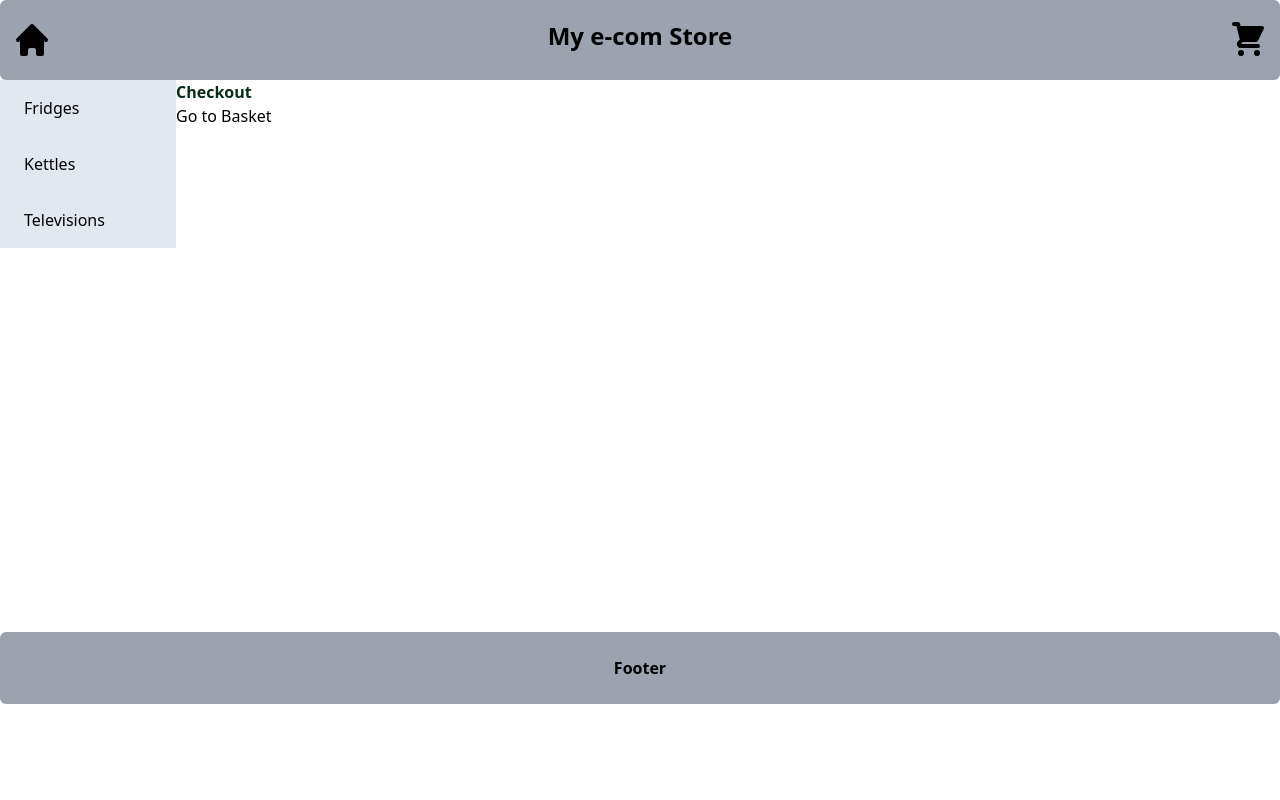
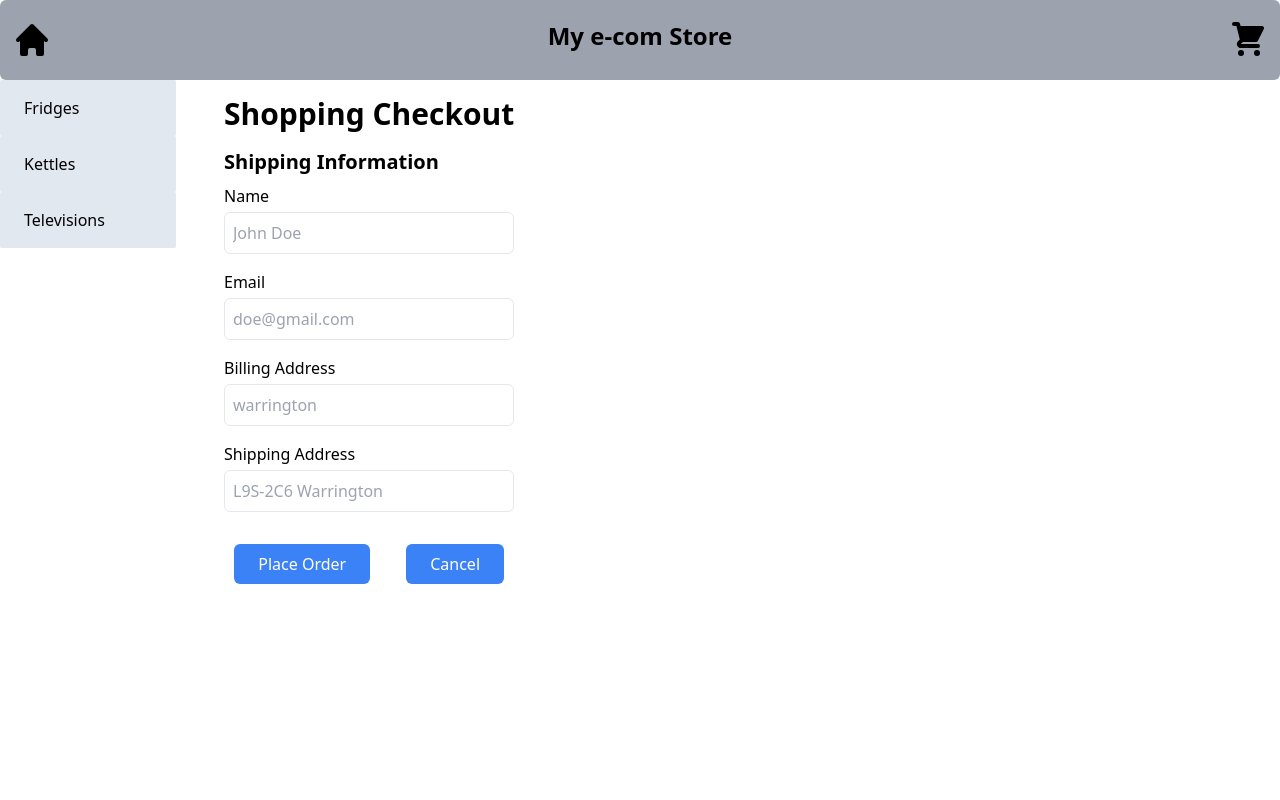
Before and after one commit to jaleel24/e-store, a React (Vite) app: page /Checkout in a window 1280 px wide. Shown: the top 800 px of the page. Built offline with nearby package versions, Linux system fonts and the light colour scheme; data requests are answered from the project's data file.

Commit message:
added a checkoutForm

```diff
--- a/src/pages/Checkout.jsx
+++ b/src/pages/Checkout.jsx
@@ -1,12 +1,84 @@
-import React from 'react';
-import { Link } from 'react-router-dom';
+import React from "react";
+import { Link } from "react-router-dom";
 const Checkout = () => {
-  return (
-  <>
-   <div className='text-green-950 font-semibold'>Checkout</div>
-   <Link to="/basket" >Go to Basket</Link>
-  </>
-  )
-}
+  return  <>
+      <div className=" mx-12 py-4">
+        <div>
+          <h1 className="text-3xl font-semibold mb-4">Shopping Checkout</h1>
+        </div>
+        {/* Shipping Information */}
+
+            <div className="">
+                <h2 className="text-xl font-semibold mb-2">Shipping Information</h2>
+                <form>
+                  <div className="mb-4">
+                    <label htmlFor="name" className="block font-medium mb-1">
+                      Name
+                    </label>
+                    <input
+                      type="text"
+                      id="name"
+                      name="name"
+                      className="w-full p-2 border rounded-md"
+                      placeholder="John Doe"
+                      required
+                    />
+                  </div>
+                  <div className="mb-4">
+                    <label htmlFor="name" className="block font-medium mb-1">
+                      Email
+                    </label>
+                    <input
+                      type="email"
+                      id="email"
+                      name="email"
+                      className="w-full p-2 border rounded-md"
+                      placeholder="doe@gmail.com"
+                      required
+                    />
+                  </div>
+                  <div className="mb-4">
+                    <label htmlFor="address" className="block font-medium mb-1">
+                      Billing Address
+                    </label>
+                    <input
+                      type="email"
+                      id="email"
+                      name="email"
+                      className="w-full p-2 border rounded-md"
+                      placeholder="warrington"
+                      required
+                    />
+                  </div>
+                  <div className="mb-4">
+                    <label htmlFor="address" className="block font-medium mb-1">
+                      Shipping Address
+                    </label>
+                    <input
+                      type="text"
+                      id="text"
+                      name="text"
+                      className="w-full p-2 border rounded-md"
+                      placeholder="L9S-2C6 Warrington"
+                      required
+                    />
+                  </div>
+                </form>
+              </div>
+            </div>
+
+      {/* Checkout Button */}
+      <div className="text-center space-x-9">
+        <button className="px-6 py-2 bg-blue-500 text-white rounded-md hover:bg-blue-600">
+          Place Order
+        </button>
+        <button className="px-6 py-2 bg-blue-500 text-white rounded-md hover:bg-blue-600">
+          Cancel
+        </button>
+      </div>
+
+    </>
+
+};
 
 export default Checkout;
```
